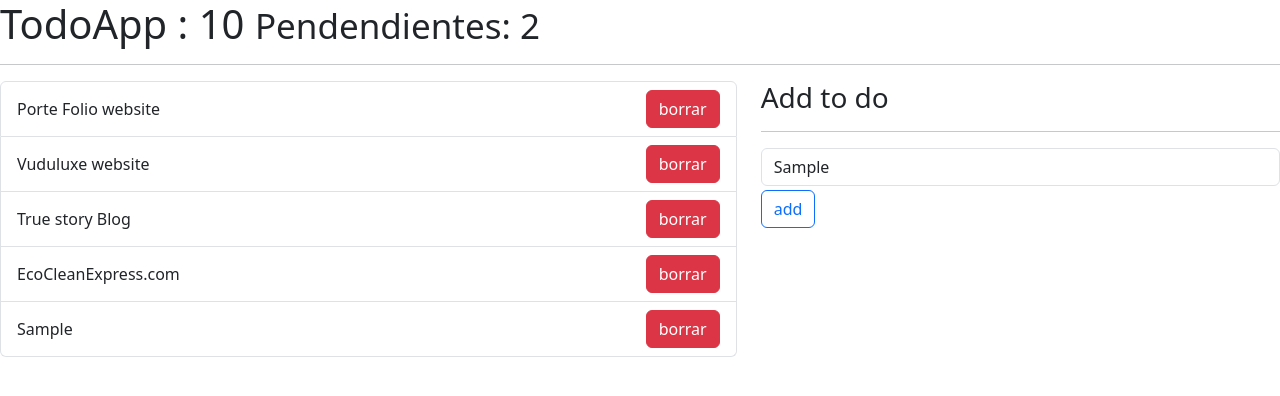
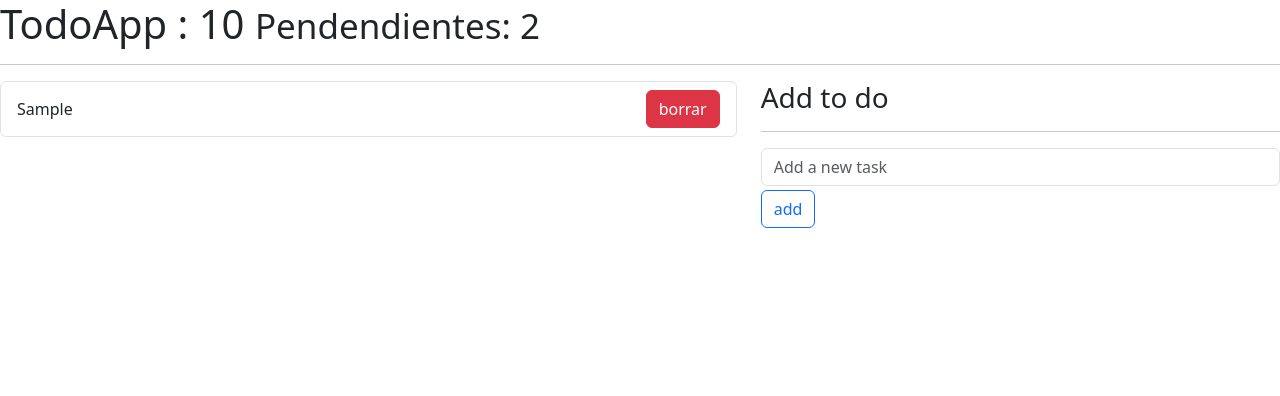
Before and after one commit to jeune07/Focusforge, a React (Vite) app: page / in a window 1280 px wide. Both pictures are taken after typing "Sample" into the empty fields and a click on the button "add". Shown: the top 396 px of the page. Built offline with nearby package versions, Linux system fonts and the light colour scheme.

Commit message:
delete task implemented

```diff
--- a/src/focus/AddTodo.jsx
+++ b/src/focus/AddTodo.jsx
@@ -25,6 +25,7 @@ const AddTodo = ({handlerNewTodo}) => {
       }
 
       handlerNewTodo(newTodo);
+      onResetForm();
 
     }
 
--- a/src/focus/TodoApp.jsx
+++ b/src/focus/TodoApp.jsx
@@ -1,4 +1,4 @@
-import React, { useReducer } from 'react'
+import React, { useEffect, useReducer } from 'react'
 import FormCustumHook from '../formCustumHook/formCustumHook'
 import { todoReducer } from './TodoReducer'
 import TodoList from './TodoList'
@@ -34,18 +34,35 @@ const TodoApp = () => {
     }
   ]
 
-  const [todos, dispatch] = useReducer(todoReducer, inicialState)
+  const init=()=> {
+    return JSON.parse(localStorage.getItem("todos")) ||  [];
+  }
+
+
+  const [todos, dispatch] = useReducer(todoReducer, inicialState,init)
+  useEffect(()=>{
+    localStorage.setItem("todos",JSON.stringify(todos))
+
+  },[todos])
+
 
   const  handlerNewTodo=(todo)=> {
-
     const action ={
       type : '[TODO] Add Todo',
       payload:todo
     }
+    dispatch(action)
+  }
 
+  const  handlerDeleteTodo=(id)=> {
+    const action ={
+      type : '[TODO] delete Todo',
+      payload:id
+    }
     dispatch(action)
+  }
 
-  }
+
 
   return (
     <div>
@@ -53,7 +70,7 @@ const TodoApp = () => {
      <hr />
      <div className="row">
       <div className="col-7">
-      <TodoList todos={todos}/>
+      <TodoList todos={todos} handlerDeleteTodo ={handlerDeleteTodo}/>
       </div>
       <div className="col-5">
         <h3>  Add to do</h3>
--- a/src/focus/TodoItem.jsx
+++ b/src/focus/TodoItem.jsx
@@ -1,17 +1,19 @@
 import React from "react";
 
-const TodoItem = ({id,todo,done}) => {
-
+const TodoItem = ({ id, todo, done, handlerDeleteTodo }) => {
   return (
     <>
-      <li  className="list-group-item d-flex  justify-content-between">
+      <li className="list-group-item d-flex justify-content-between">
         <span className="align-self-center">{todo.todo}</span>
-        <button className="btn btn-danger">borrar</button>
+        <button
+          className="btn btn-danger"
+          onClick={() => handlerDeleteTodo(todo.id)}
+        >
+          borrar
+        </button>
       </li>
     </>
   );
 };
 
-
-
 export default TodoItem;
--- a/src/focus/TodoList.jsx
+++ b/src/focus/TodoList.jsx
@@ -1,12 +1,12 @@
 import React from "react";
 import TodoItem from "./TodoItem";
 
-const TodoList = ({todos=[]}) => {
+const TodoList = ({todos=[],handlerDeleteTodo}) => {
   return (
       <ul className="list-group">
       {
         todos.map(todo=>(
-           <TodoItem todo={todo} key={todo.id}/>
+           <TodoItem todo={todo} key={todo.id} handlerDeleteTodo={handlerDeleteTodo}/>
         ))
 
       }
--- a/src/focus/todoReducer.js
+++ b/src/focus/todoReducer.js
@@ -2,6 +2,9 @@ export const todoReducer = (initialState = [], action) => {
   switch (action.type) {
     case '[TODO] Add Todo':
       return [...initialState, action.payload];
+      case '[TODO] delete Todo':
+      return initialState.filter(todo=> todo.id != action.payload);
+
     default:
       return initialState;
   }
```
